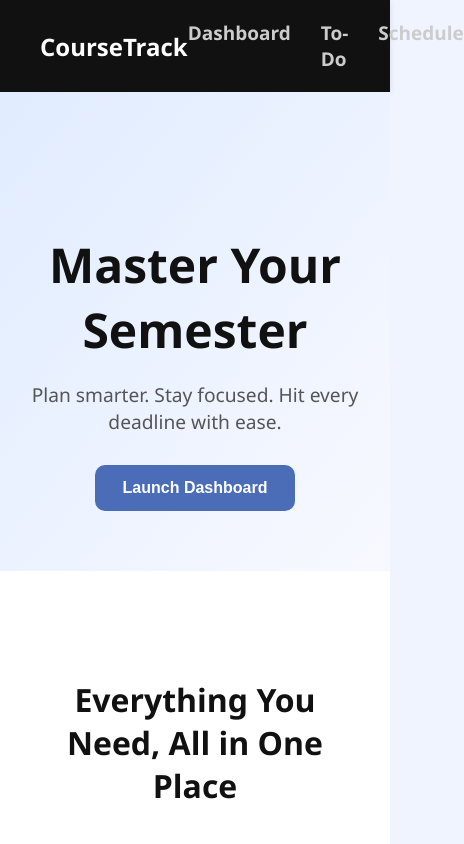
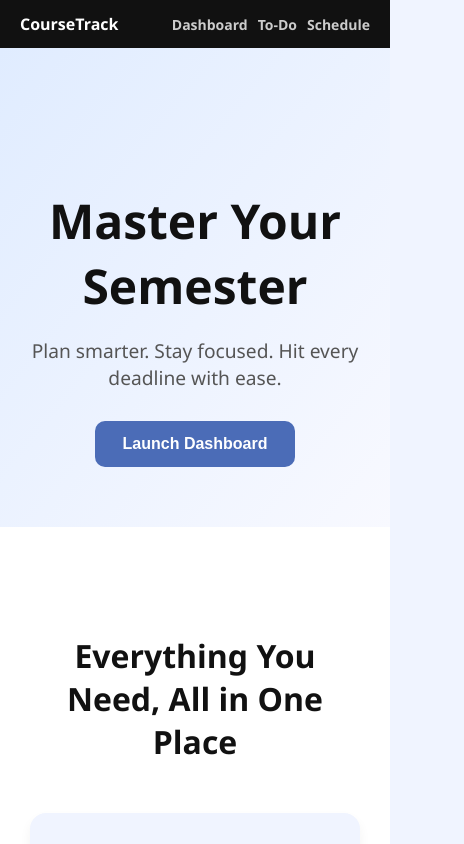
Before and after one commit to LReed03/course-dashboard, a React (Create React App) app in the folder frontend/: page / in a window 390 px wide. Shown: the top 844 px of the page, 464 px wide, since content can reach past the window. Built offline with nearby package versions, Linux system fonts and the light colour scheme.

Commit message:
Made some media queries for the header component

```diff
--- a/frontend/src/styles/Header.css
+++ b/frontend/src/styles/Header.css
@@ -35,3 +35,20 @@
   color: white;
   text-decoration: underline;
 }
+
+@media (max-width: 900px){
+  .logo a{
+    font-size: 16px;
+  }
+  .nav-links{
+    gap: 10px;
+  }
+
+  .nav-links a {
+    font-size: 14px;
+  }
+
+  .header{
+    padding: 13px 20px;
+  }
+}
```
